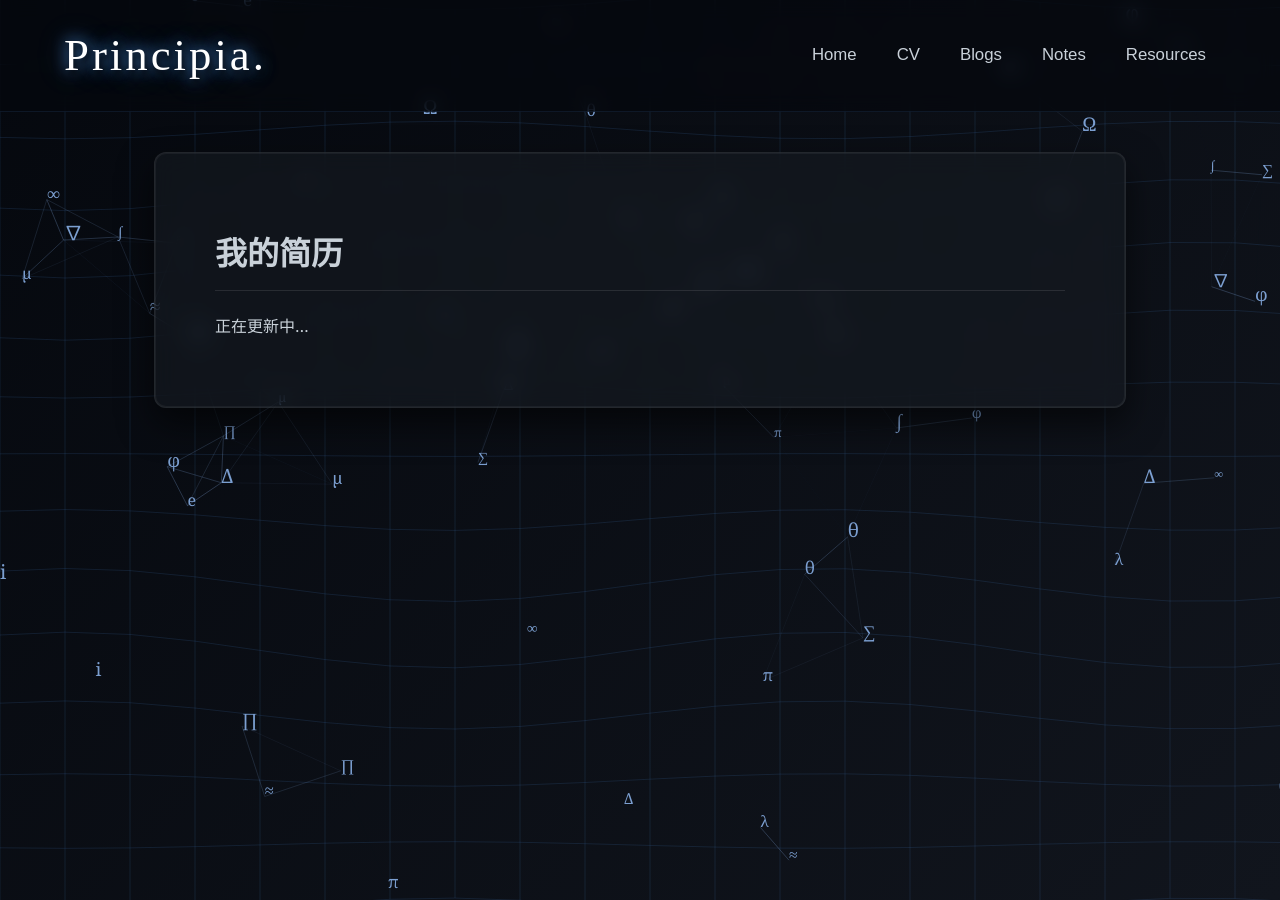
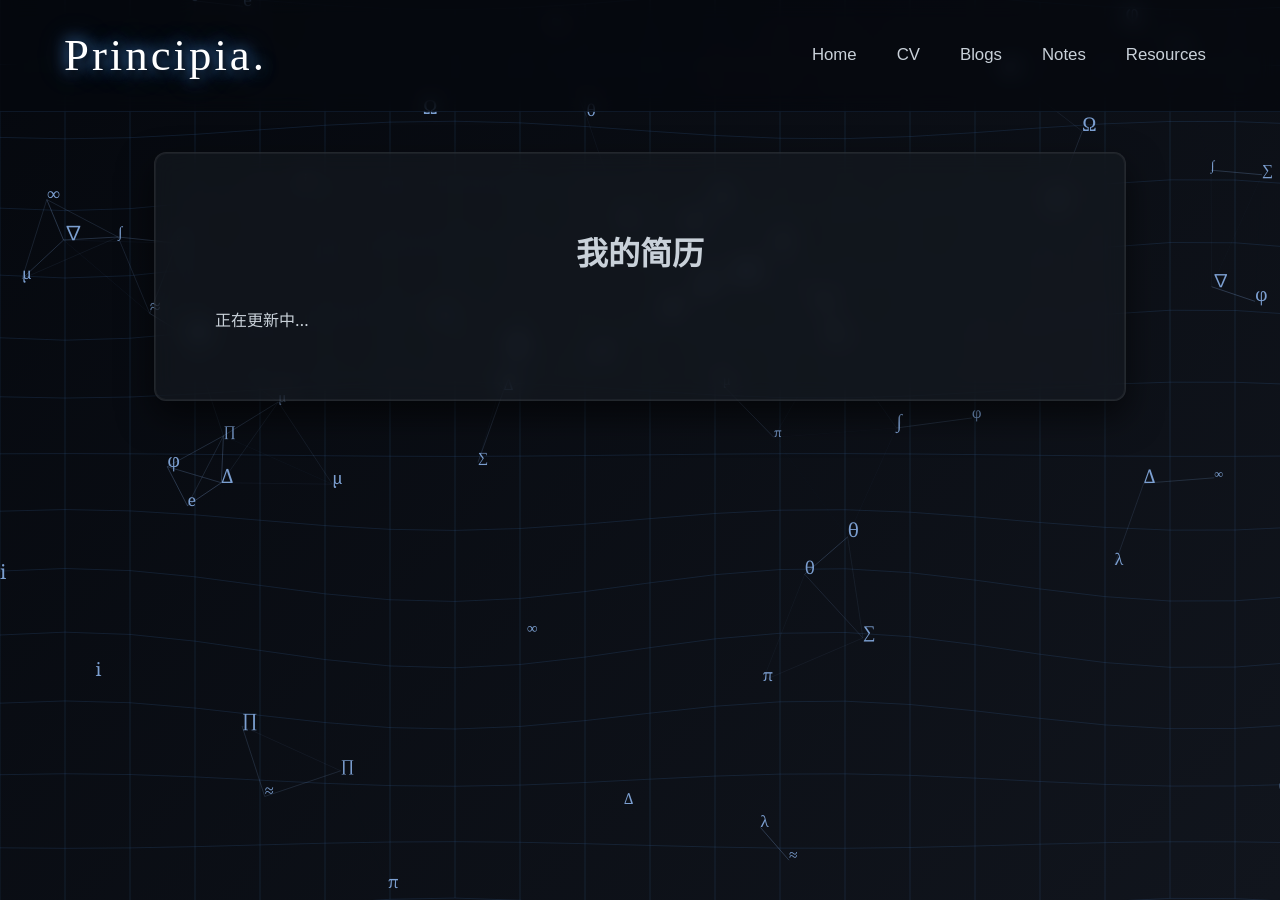
Before and after one commit to EtherealKasumi/personalpage, a Jekyll site: the page built from cv.md, in a window 1280 px wide. Built offline with Jekyll 4.4.1, drawn with Linux system fonts in a browser that asks for light colours; some web fonts are replaced.

Commit message:
modify cv.md

```diff
--- a/cv.md
+++ b/cv.md
@@ -3,6 +3,7 @@ layout: default
 title: CV
 ---
 
-# 我的简历
+<h1 style="text-align: center; border-bottom: none; margin-bottom: 5px;">我的简历</h1>
+
 
 正在更新中...
```
